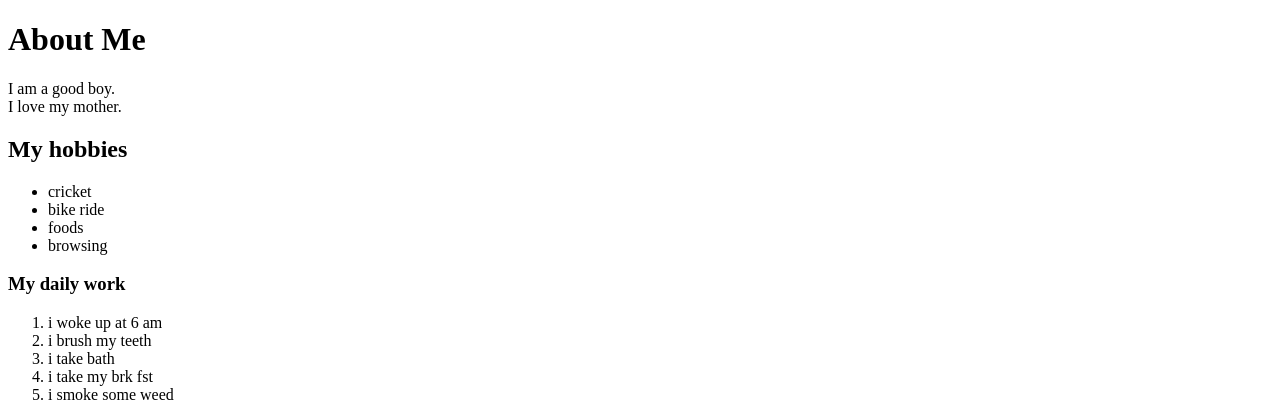
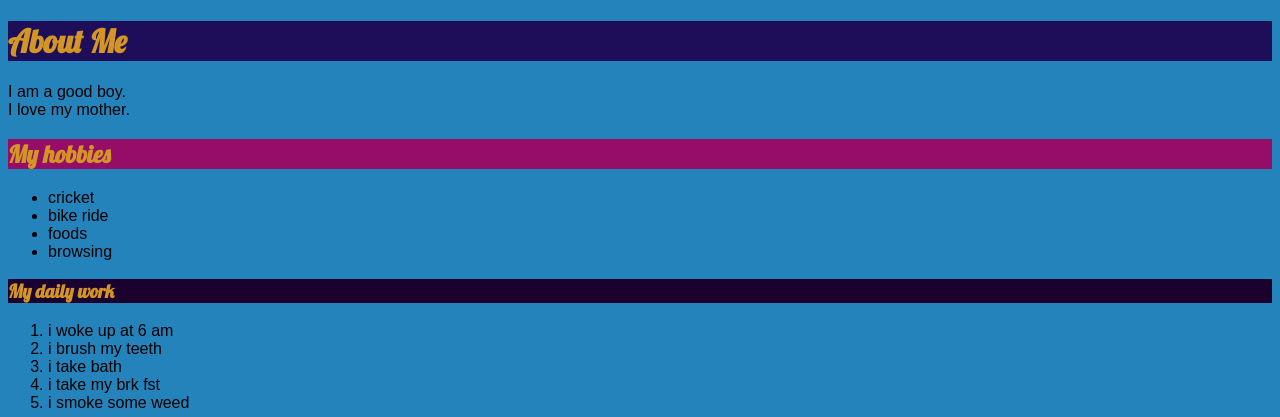
Before and after one commit to jigCipher/trainMe, a plain HTML site: page index.html in a window 1280 px wide. Shown: the top 417 px of the page. Drawn offline with Linux system fonts and the light colour scheme; grey boxes are pictures that could not be loaded.

Commit message:
added styling properties

```diff
--- a/index.html
+++ b/index.html
@@ -8,25 +8,57 @@
     <title>Jigyanshu</title>
 </head>
 
+<body style="background-color:rgb(36, 131, 187);"> </body>
+
+<link href="https://fonts.googleapis.com/css?family=Lobster" rel="stylesheet" type="text/css">
+<style>
+    h1 {
+        font-family: Lobster, monospace;
+        background-color: rgb(30, 14, 90);
+    }
+
+    h2 {
+        font-family: Lobster, monospace;
+        background-color: rgb(150, 13, 104);
+    }
+
+    h3 {
+        font-family: Lobster, monospace;
+        background-color: rgb(26, 1, 46);
+    }
+
+    .rgb-text {
+        color: rgb(211, 150, 37);
+    }
+
+    li,p {
+        font-family: sans-serif;
+    }
+</style>
+
+
 <body>
-    <h1>About Me</h1>
+    <h1 class="rgb-text">About Me</h1>
     <p>I am a good boy.<br>I love my mother.</p>
-    <h2>My hobbies</h2>
+    <h2 class="rgb-text">My hobbies</h2>
     <ul>
         <li>cricket</li>
         <li>bike ride</li>
         <li>foods</li>
         <li>browsing</li>
     </ul>
-    <h3>My daily work</h3>
+    <h3 class="rgb-text">My daily work</h3>
     <ol>
+
         <li>i woke up at 6 am</li>
         <li>i brush my teeth</li>
         <li>i take bath</li>
         <li>i take my brk fst</li>
         <li>i smoke some weed</li>
+
     </ol>
-    <a href="https://www.linkedin.com/in/jigyanshu-pattnaik-1800251b1/" target="_blank">To have a coffee with me visit to my linkedin profile</a>
+    <a href="https://www.linkedin.com/in/jigyanshu-pattnaik-1800251b1/" target="_blank">To have a coffee with me visit
+        to my linkedin profile</a>
     <img src="coffee.jpg" alt="coffee cup">
 
 
```
